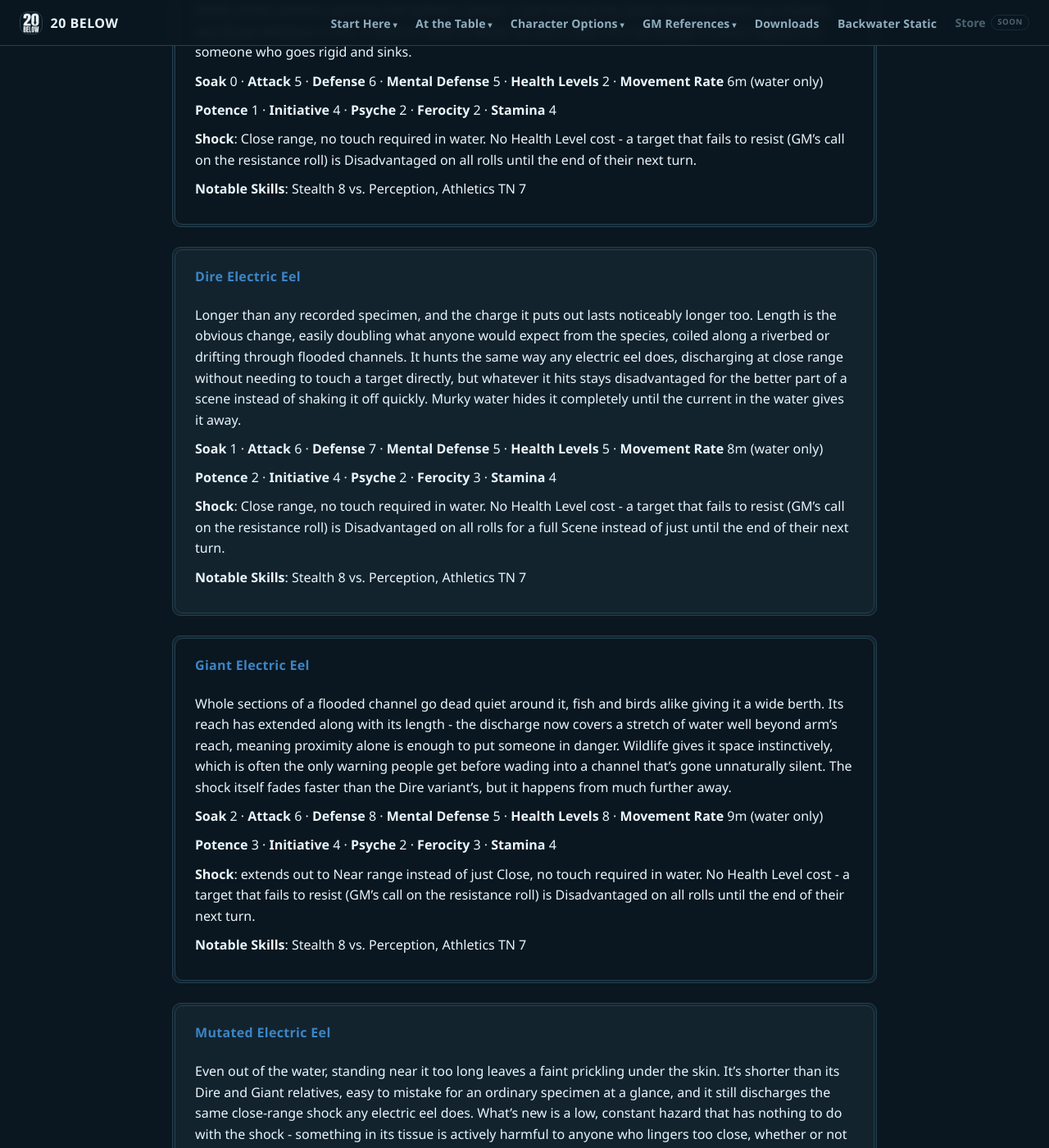
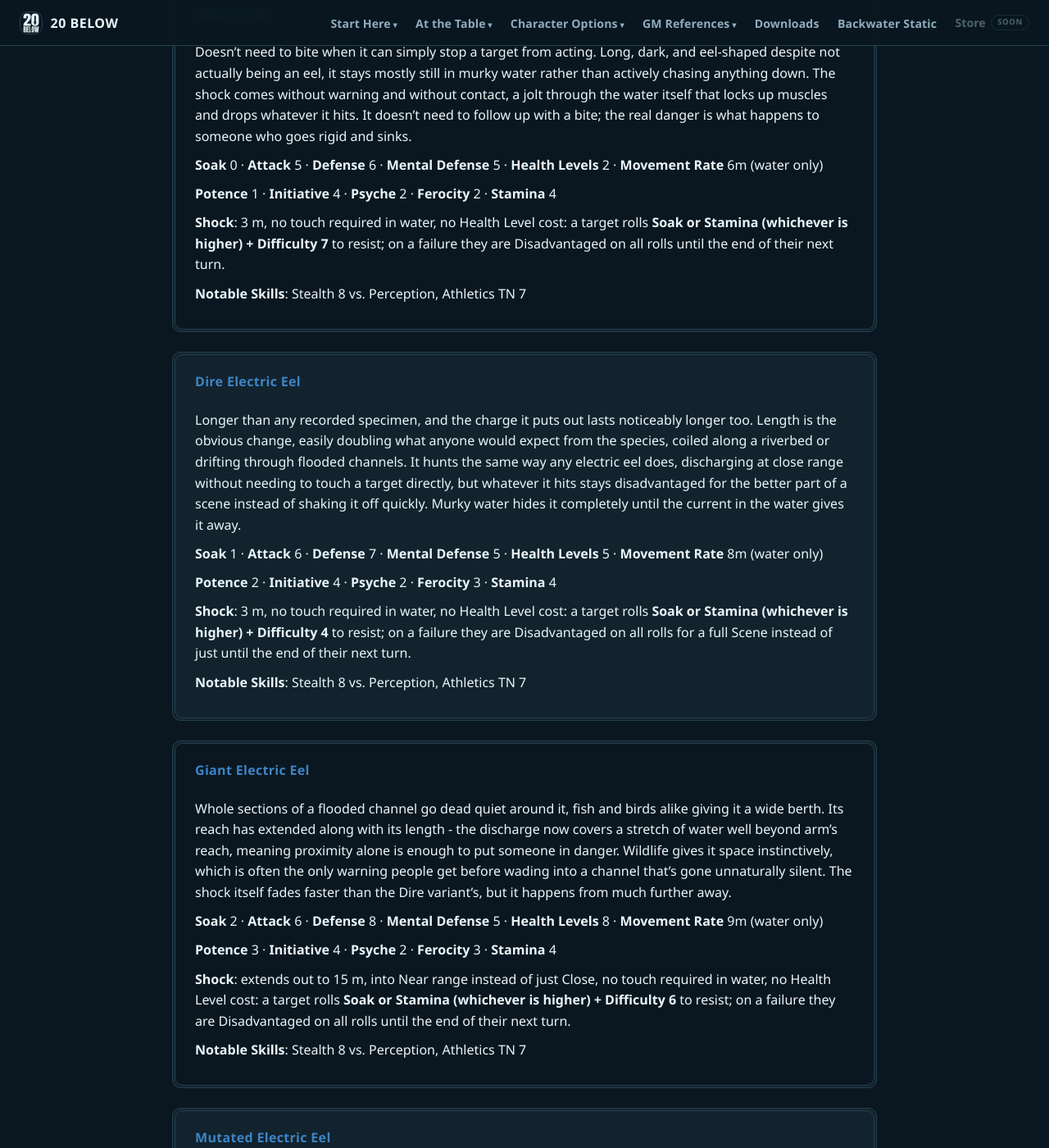
Before and after one commit to feralucce/20_Below, a Jekyll site: the page built from rules/adversary-index.md, in a window 1280 px wide and 1400 px high, scrolled down 68116 px. Shown: the whole window at 82% size. Built offline with Jekyll 4.4.1, drawn with Linux system fonts in a browser that asks for light colours; our own code applies the rules of GitHub Pages for plain Markdown files; some of the changed text lies outside the part shown.

Commit message:
Skunks, electric eels and the Flatwoods Monster: resist rolls and ranges
Every one of them now says how to resist and how far it reaches:
roll Soak or Stamina (whichever is higher) + Difficulty.

- Spray: Skunk 3 m, Difficulty 7; Dire Skunk 6 m, Difficulty 4; Giant
  Skunk 10 m, Difficulty 6; Mutated Skunk 3 m, Difficulty 7.
- Shock, on the skunk's model: Electric Eel 3 m, Difficulty 7; Dire 3 m,
  Difficulty 4; Giant 15 m (Near), Difficulty 6; Mutated 3 m, Difficulty 7.
- Noxious Mist: 5 m, Difficulty 5.

The effects of a failure are unchanged. The Bestiary book is rebuilt
from the rules.

Co-Authored-By: Claude Opus 5.5 <noreply@anthropic.com>

```diff
--- a/rules/adversary-index.md
+++ b/rules/adversary-index.md
@@ -500,7 +500,7 @@ No interest in a fight - just in being left alone. It moves at an unhurried wadd
 
 **Potence** 1 · **Initiative** 0 · **Psyche** 1 · **Ferocity** 1 · **Stamina** 4
 
-**Spray** (once per encounter, no Health Level cost): every target within Close range must wash off or take Disadvantage on all rolls for the rest of the Scene.
+**Spray** (once per encounter, no Health Level cost): everyone within 3 m rolls **Soak or Stamina (whichever is higher) + Difficulty 7** to resist; on a failure they must wash off or take Disadvantage on all rolls for the rest of the Scene.
 
 **Notable Skills**: Perception 10 vs. Stealth, Athletics TN 5
 
@@ -518,7 +518,7 @@ The stripe runs down a body twice the usual length, and the smell carries propor
 
 **Potence** 2 · **Initiative** 0 · **Psyche** 1 · **Ferocity** 2 · **Stamina** 4
 
-**Spray** (once per encounter, no Health Level cost): the cloud reaches farther and lingers longer than an ordinary skunk's - GM's call on exact range, but Close is a floor, not a ceiling.
+**Spray** (once per encounter, no Health Level cost): the cloud reaches farther and lingers longer than an ordinary skunk's. Everyone within 6 m rolls **Soak or Stamina (whichever is higher) + Difficulty 4** to resist; on a failure they must wash off or take Disadvantage on all rolls for the rest of the Scene.
 
 **Notable Skills**: Perception 10 vs. Stealth, Athletics TN 5
 
@@ -536,7 +536,7 @@ Nobody's ever gotten close enough to measure it - the smell arrives first and se
 
 **Potence** 3 · **Initiative** 0 · **Psyche** 1 · **Ferocity** 2 · **Stamina** 4
 
-**Spray** (once per encounter, no Health Level cost): covers a full Range Band instead of just Close, and the residue is potent enough to ruin gear left nearby.
+**Spray** (once per encounter, no Health Level cost): everyone within 10 m rolls **Soak or Stamina (whichever is higher) + Difficulty 6** to resist; on a failure they must wash off or take Disadvantage on all rolls for the rest of the Scene. The residue is potent enough to ruin gear left nearby.
 
 **Notable Skills**: Perception 10 vs. Stealth, Athletics TN 5
 
@@ -554,7 +554,7 @@ It doesn't wait for the warning stomp anymore - one gland has taken over for the
 
 **Potence** 1 · **Initiative** 0 · **Psyche** 1 · **Ferocity** 2 · **Stamina** 4
 
-**Spray** (once per encounter, no Health Level cost): every target within Close range must wash off or take Disadvantage on all rolls for the rest of the Scene.
+**Spray** (once per encounter, no Health Level cost): everyone within 3 m rolls **Soak or Stamina (whichever is higher) + Difficulty 7** to resist; on a failure they must wash off or take Disadvantage on all rolls for the rest of the Scene.
 
 **Notable Skills**: Perception 10 vs. Stealth, Athletics TN 5
 
@@ -2679,7 +2679,7 @@ Doesn't need to bite when it can simply stop a target from acting. Long, dark, a
 
 **Potence** 1 · **Initiative** 4 · **Psyche** 2 · **Ferocity** 2 · **Stamina** 4
 
-**Shock**: Close range, no touch required in water. No Health Level cost - a target that fails to resist (GM's call on the resistance roll) is Disadvantaged on all rolls until the end of their next turn.
+**Shock**: 3 m, no touch required in water, no Health Level cost: a target rolls **Soak or Stamina (whichever is higher) + Difficulty 7** to resist; on a failure they are Disadvantaged on all rolls until the end of their next turn.
 
 **Notable Skills**: Stealth 8 vs. Perception, Athletics TN 7
 
@@ -2695,7 +2695,7 @@ Longer than any recorded specimen, and the charge it puts out lasts noticeably l
 
 **Potence** 2 · **Initiative** 4 · **Psyche** 2 · **Ferocity** 3 · **Stamina** 4
 
-**Shock**: Close range, no touch required in water. No Health Level cost - a target that fails to resist (GM's call on the resistance roll) is Disadvantaged on all rolls for a full Scene instead of just until the end of their next turn.
+**Shock**: 3 m, no touch required in water, no Health Level cost: a target rolls **Soak or Stamina (whichever is higher) + Difficulty 4** to resist; on a failure they are Disadvantaged on all rolls for a full Scene instead of just until the end of their next turn.
 
 **Notable Skills**: Stealth 8 vs. Perception, Athletics TN 7
 
@@ -2711,7 +2711,7 @@ Whole sections of a flooded channel go dead quiet around it, fish and birds alik
 
 **Potence** 3 · **Initiative** 4 · **Psyche** 2 · **Ferocity** 3 · **Stamina** 4
 
-**Shock**: extends out to Near range instead of just Close, no touch required in water. No Health Level cost - a target that fails to resist (GM's call on the resistance roll) is Disadvantaged on all rolls until the end of their next turn.
+**Shock**: extends out to 15 m, into Near range instead of just Close, no touch required in water, no Health Level cost: a target rolls **Soak or Stamina (whichever is higher) + Difficulty 6** to resist; on a failure they are Disadvantaged on all rolls until the end of their next turn.
 
 **Notable Skills**: Stealth 8 vs. Perception, Athletics TN 7
 
@@ -2727,7 +2727,7 @@ Even out of the water, standing near it too long leaves a faint prickling under
 
 **Potence** 1 · **Initiative** 4 · **Psyche** 2 · **Ferocity** 3 · **Stamina** 4
 
-**Shock**: Close range, no touch required in water. No Health Level cost - a target that fails to resist (GM's call on the resistance roll) is Disadvantaged on all rolls until the end of their next turn.
+**Shock**: 3 m, no touch required in water, no Health Level cost: a target rolls **Soak or Stamina (whichever is higher) + Difficulty 7** to resist; on a failure they are Disadvantaged on all rolls until the end of their next turn.
 
 **Notable Skills**: Stealth 8 vs. Perception, Athletics TN 7
 
```
Also changed, not shown: brew/examples/bestiary.md (+13 -9 lines), rules/cryptids.md (+1 -1 lines).
